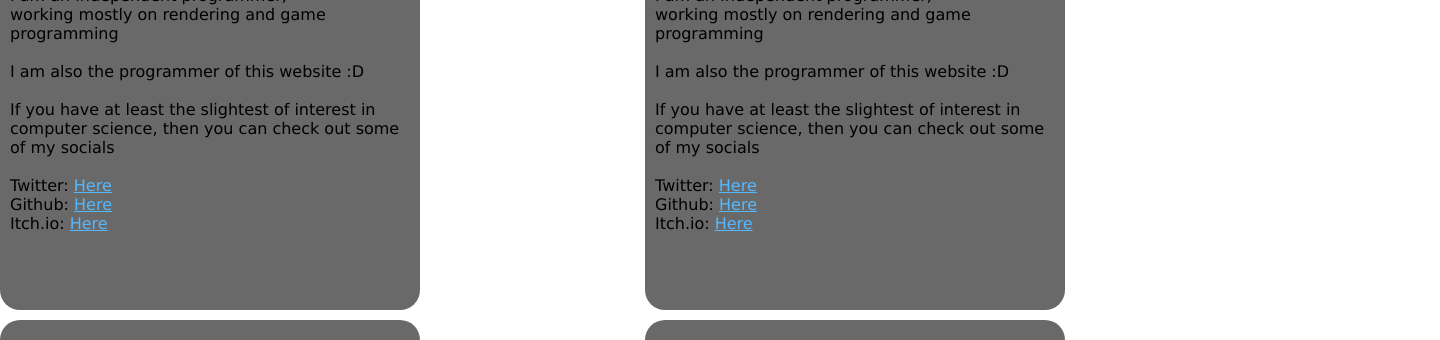
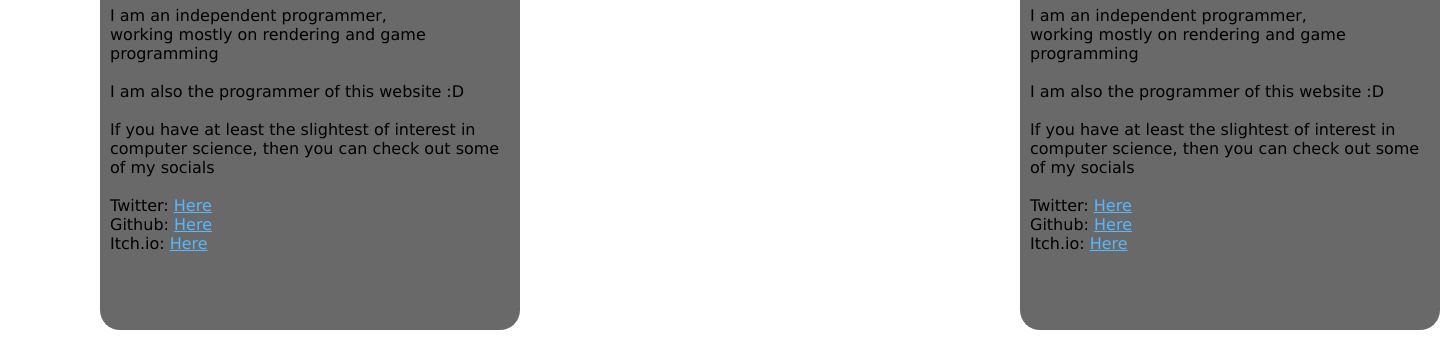
Before and after one commit to Robatortas/QRMusic, a plain HTML site: page socials.html in a window 1280 px wide. Shown: the part 220-560 px from the top of the page, 1440 px wide, since content can reach past the window. Drawn offline with Linux system fonts and the light colour scheme.

Commit message:
fixes in gaps

```diff
--- a/css/stylesheet.css
+++ b/css/stylesheet.css
@@ -81,11 +81,13 @@ body {
 }
 
 #member {
+    margin-left: 100px;
+    margin-top: 20px;
     display: grid;
     grid-template-columns: repeat(2, 1fr);
-    grid-auto-rows: minmax(150px, auto);
-    grid-gap: 10px;
-    transition: all 0.3s;
+    grid-auto-rows: minmax(10px, auto);
+    grid-column-gap: 500px;
+    grid-row-gap: 50px;
 }
 
 /* #member:hover {
```
